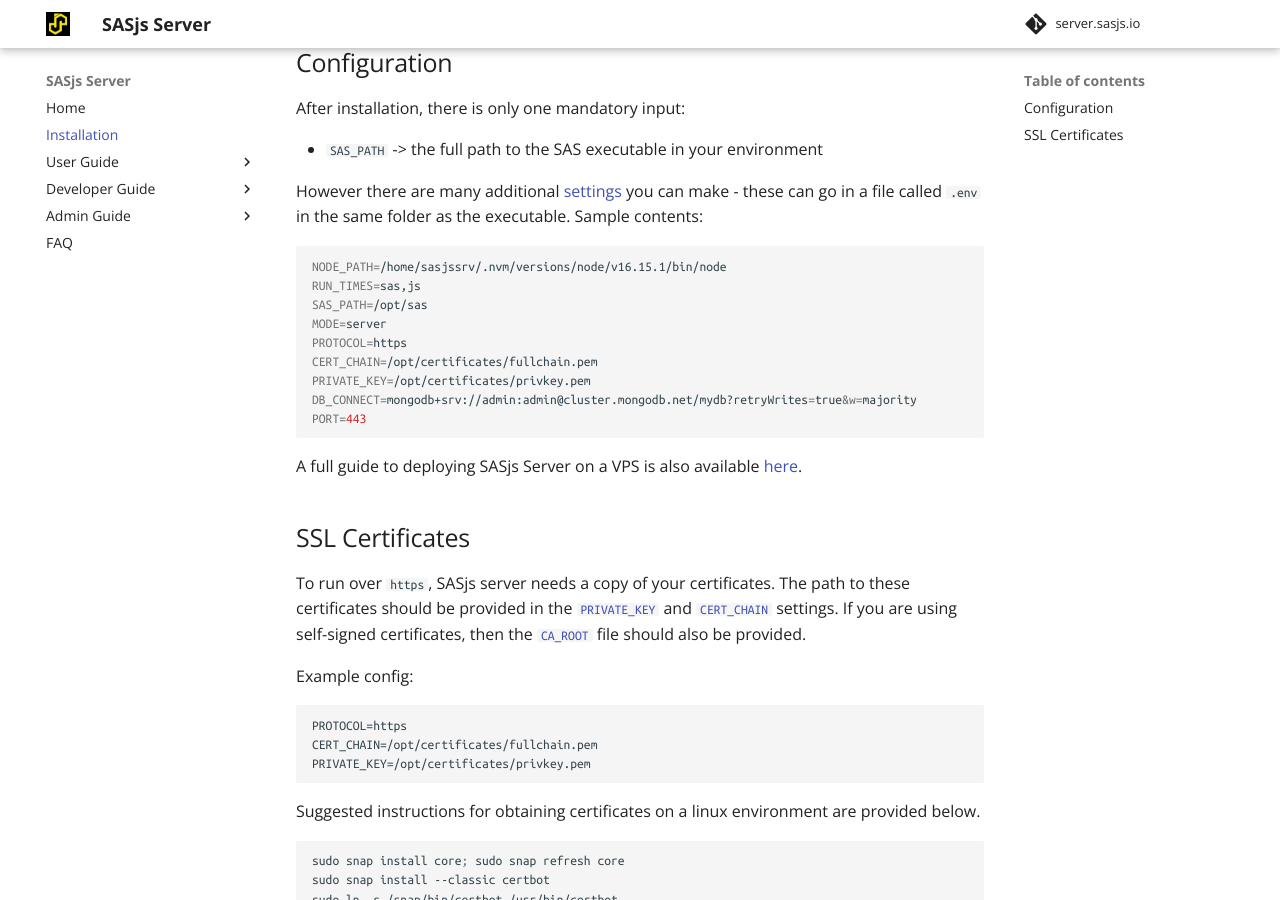
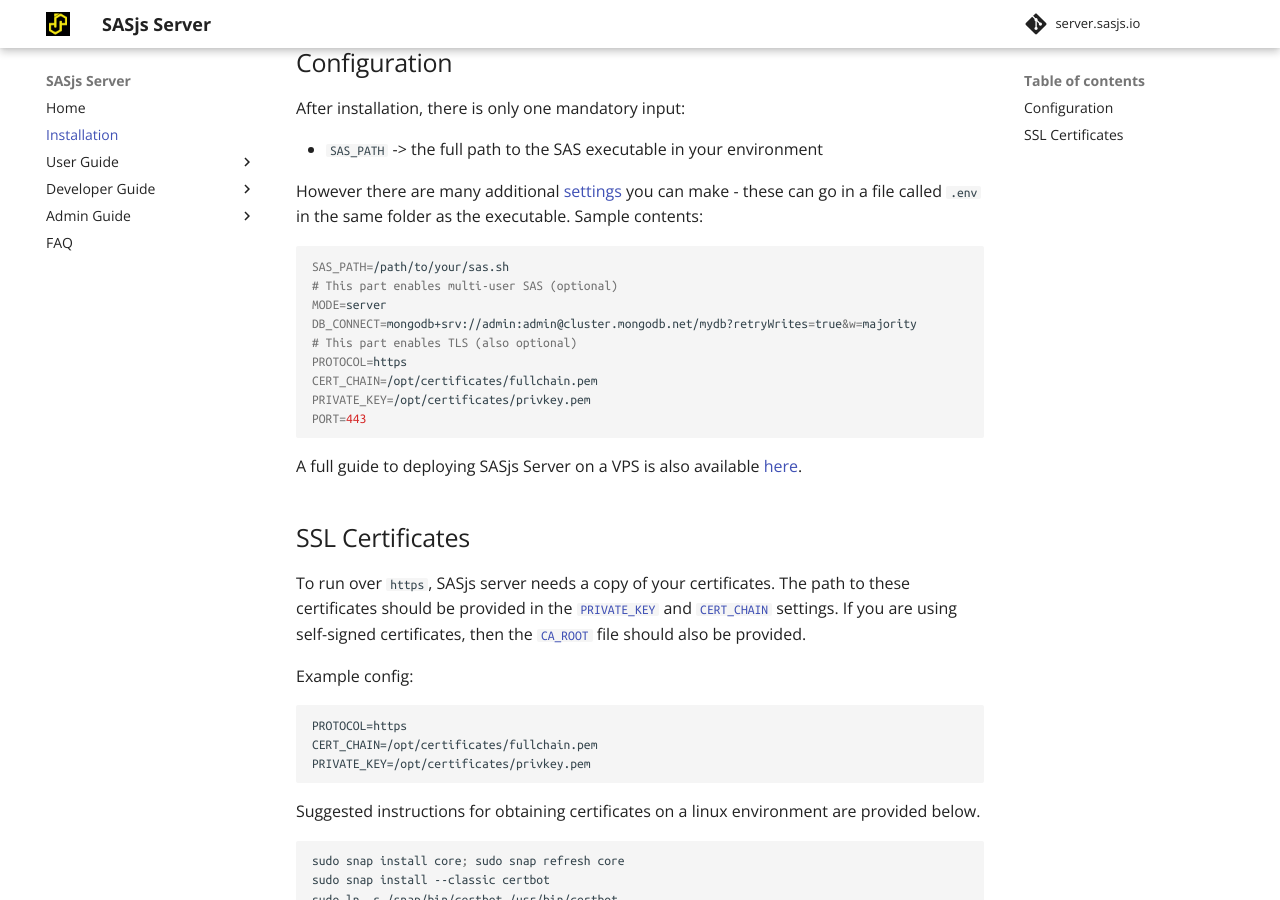
Before and after one commit to sasjs/server.sasjs.io, an MkDocs documentation site: the page built from docs/installation.md, in a window 1280 px wide and 900 px high, scrolled down 410 px. Built offline with MkDocs 1.6.1 and Material for MkDocs 9.7.7, drawn with Linux system fonts in a browser that asks for light colours; comment, search, counter and statistics services are not loaded.

Commit message:
Update installation.md

````diff
--- a/docs/installation.md
+++ b/docs/installation.md
@@ -20,14 +20,14 @@
 However there are many additional [settings](/settings) you can make - these can go in a file called `.env` in the same folder as the executable.  Sample contents:
 
 ```bash
-NODE_PATH=/home/sasjssrv/.nvm/versions/node/v16.15.1/bin/node
-RUN_TIMES=sas,js
-SAS_PATH=/opt/sas
+SAS_PATH=/path/to/your/sas.sh
+# This part enables multi-user SAS (optional)
 MODE=server
+DB_CONNECT=mongodb+srv://admin:admin@cluster.mongodb.net/mydb?retryWrites=true&w=majority
+# This part enables TLS (also optional)
 PROTOCOL=https
 CERT_CHAIN=/opt/certificates/fullchain.pem
 PRIVATE_KEY=/opt/certificates/privkey.pem
-DB_CONNECT=mongodb+srv://admin:admin@cluster.mongodb.net/mydb?retryWrites=true&w=majority
 PORT=443
 ```
 
````
